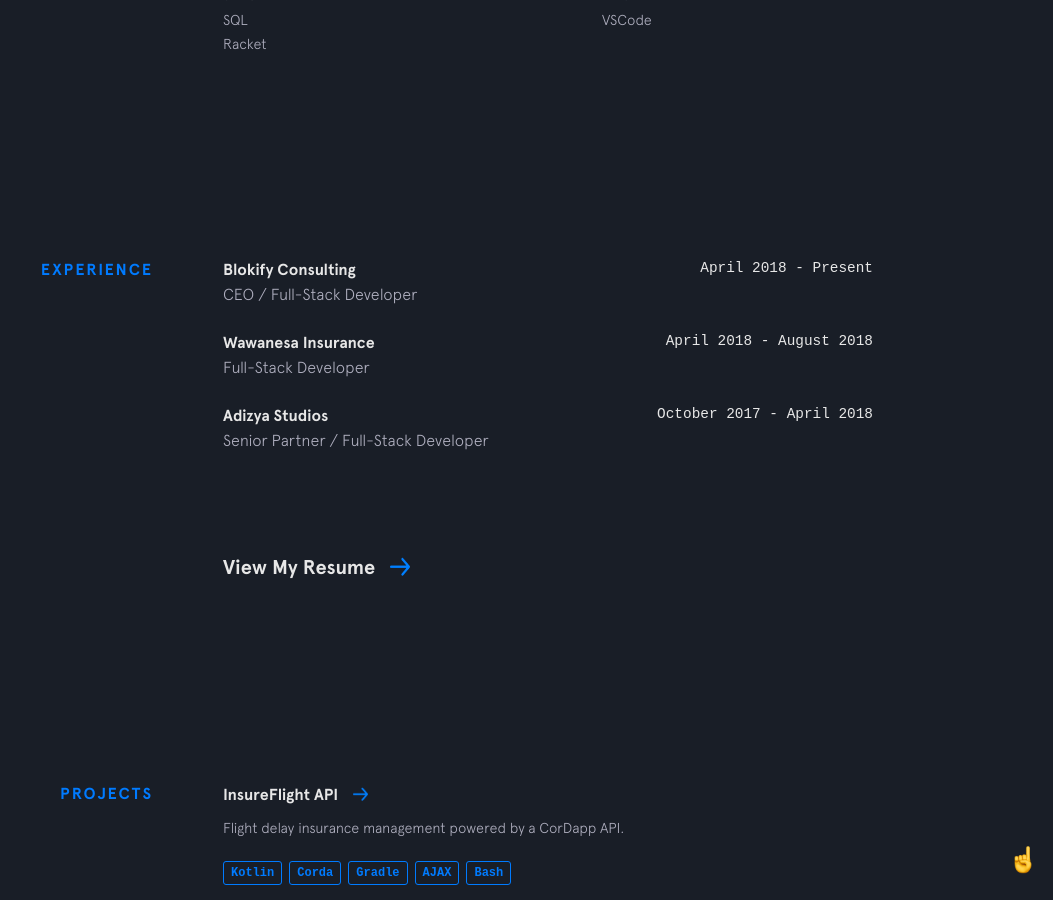
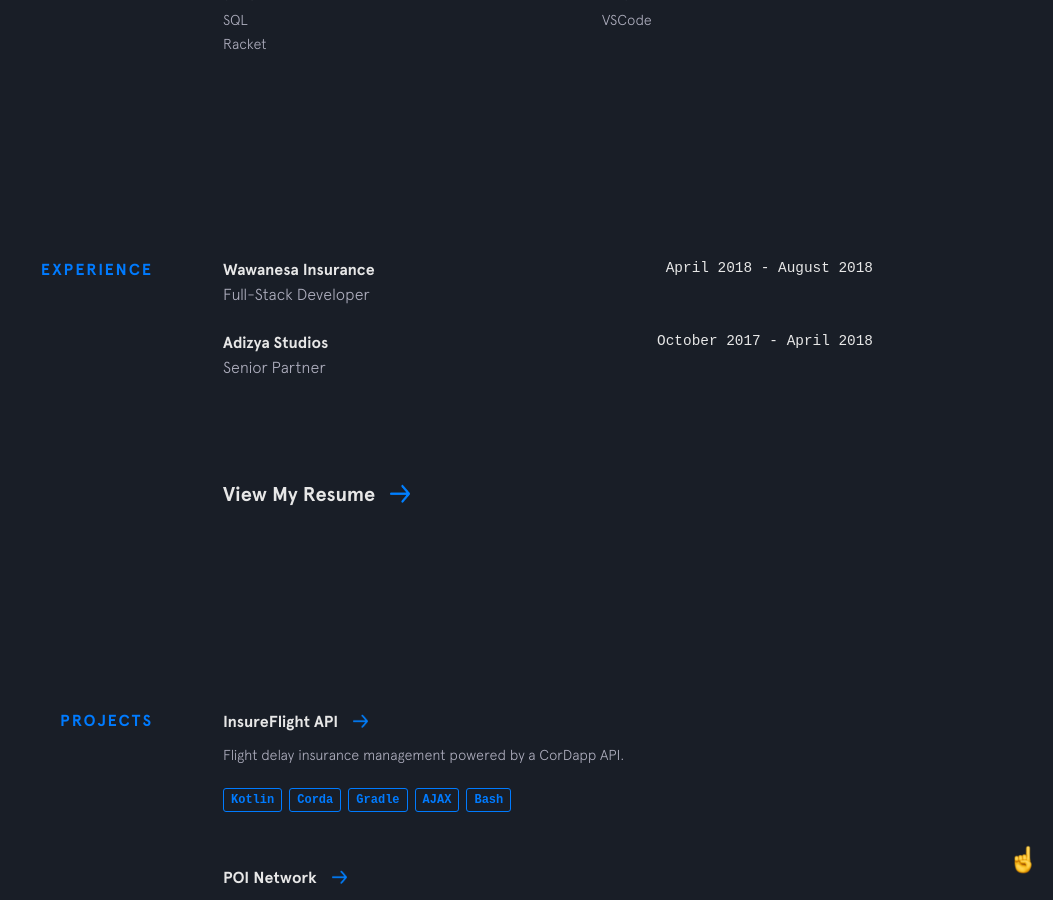
Before and after one commit to PronoyC/pronoyc.github.io, a Jekyll site: the page built from index.html, in a window 1280 px wide and 900 px high, scrolled down 1832 px. Shown: the whole window, without its empty margins (227-1280 px from the left). Built offline with Jekyll 4.4.1, drawn with Linux system fonts in a browser that asks for light colours; nearby versions of some CDN libraries.

Commit message:
Update experience.yml

```diff
--- a/_data/experience.yml
+++ b/_data/experience.yml
@@ -1,8 +1,3 @@
-- company: Blokify Consulting
-  url: https://www.blokify.me
-  time: April 2018 - Present
-  position: CEO / Full-Stack Developer
-
 - company: Wawanesa Insurance
   url: https://www.wawanesa.com/canada/
   time: April 2018 - August 2018
@@ -11,4 +6,4 @@
 - company: Adizya Studios
   url: https://www.linkedin.com/company/adizya-studios/
   time: October 2017 - April 2018
-  position: Senior Partner / Full-Stack Developer
+  position: Senior Partner
```
